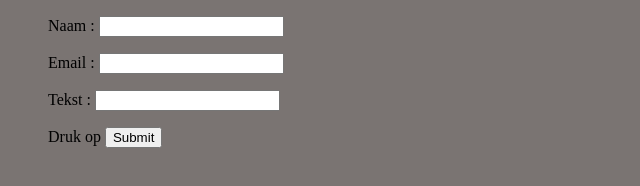
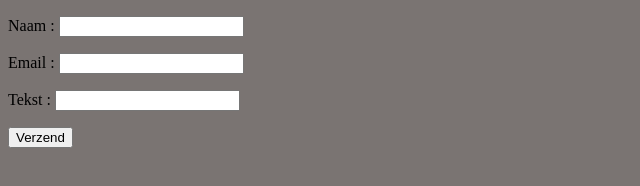
Before and after one commit to JosvanderDrift/Opdracht_HTML_formulier, a plain HTML site: page contact.html in a window 1280 px wide. Shown: the whole page, without its empty margins (0-640 px from the left). Drawn offline with Linux system fonts and the light colour scheme.

Commit message:
Add files via upload

```diff
--- a/contact.html
+++ b/contact.html
@@ -1,21 +1,19 @@
 <!DOCTYPE html>
 <html>
+
 <head>
   <!-- hier zet je de code in de head tags -->
   <title> HTML formulier</title>
 </head>
 <link rel="stylesheet" type="text/css" href="styles.css">
+
 <body>
   <form name="Joscontacts" method="POST" data-netlify="true">
-
-        <nav>
-          <ol>
-            <p><label>Naam  : <input type="text" name="name" id=""></label></p>
+    <p><label>Naam : <input type="text" name="name" id=""></label></p>
     <p><label>Email : <input type="email" name="email" id=""></label></p>
-            <p><label>Tekst  : <input type="text" name="text" id=""></label></p>
-            <p><label>Druk op <input type="submit" name="" id=""></label></p>
-          </ol>
-        </nav>
+    <p><label>Tekst : <input type="text" name="text" id=""></label></p>
+    <p><button type="submit">Verzend</button></p>
   </form>
 </body>
+
 </html>
```
Lines whose indentation alone changed are shown as unchanged.
